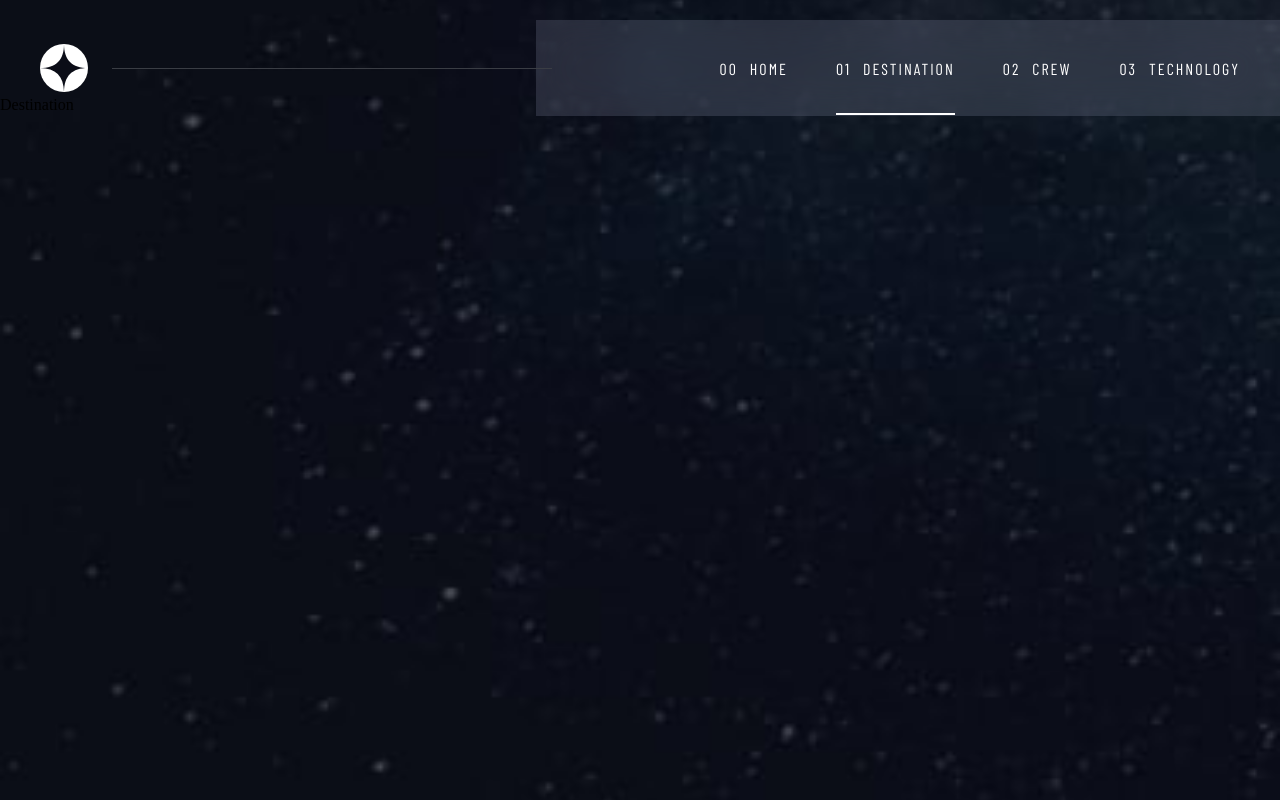
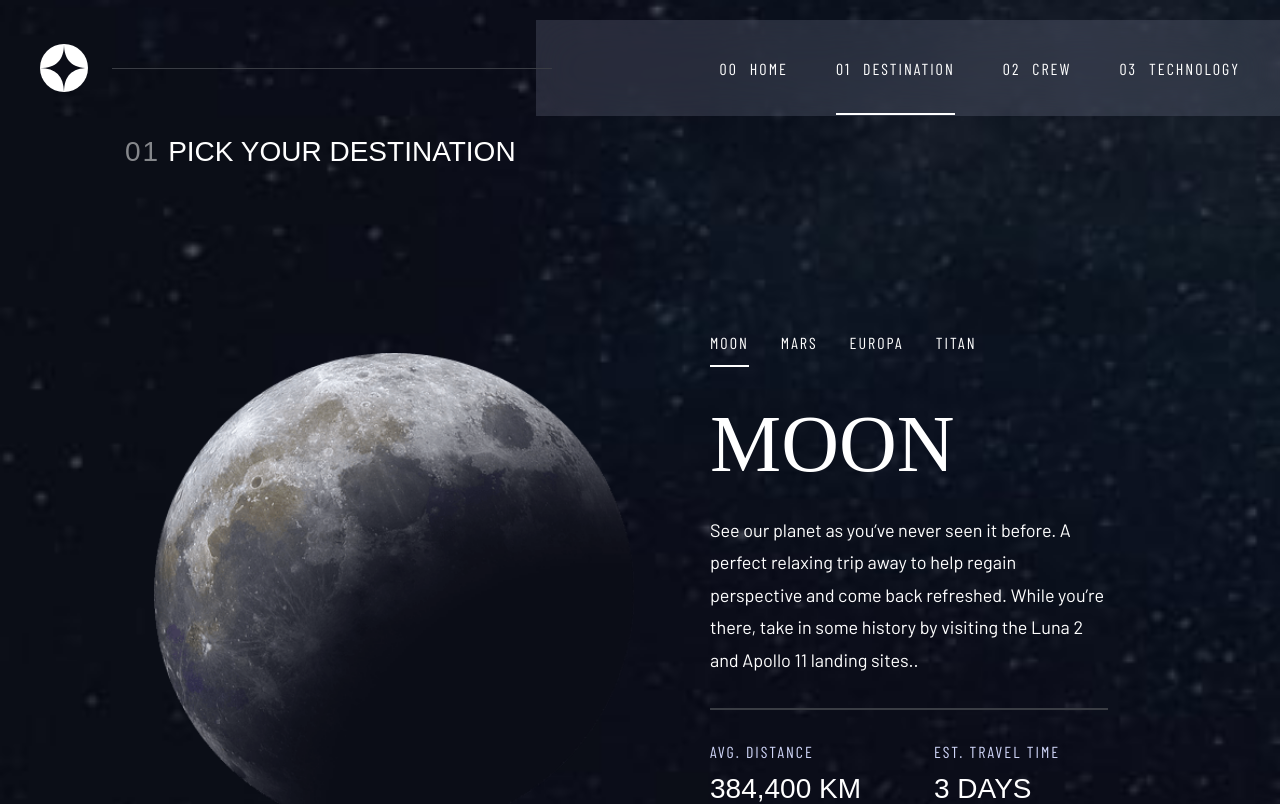
Before and after one commit to abdelaziz013/space-tourism, a React (Vite) app: page /destination in a window 1280 px wide. Shown: the top 804 px of the page. Built offline with nearby package versions, Linux system fonts and the light colour scheme; a web font is replaced by a local one.

Commit message:
dest page

```diff
--- a/src/pages/Destination.tsx
+++ b/src/pages/Destination.tsx
@@ -1,9 +1,46 @@
 import React from 'react'
-
+import { DESTDATA } from '../data';
+import { getImageUrl } from '../utils/function';
 const Destination = () => {
+  const [destItem, setDestItem] = React.useState(DESTDATA[0])
+  const getDestItem = (index: number) => {
+    setDestItem(DESTDATA[index])
+  }
   return (
-    <div>Destination</div>
-  )
+    <div className="dest__content">
+      <p className="title"><span>01</span>Pick your destination</p>
+      <div className="container">
+        <div className="dest__content--img-wrapper">
+          <div className="dest__content__img--moon">
+            <div>
+              <img src={getImageUrl(destItem.images.png)} alt="moon-img" />
+            </div>
+          </div>
+        </div>
+        <div className="dest__content--desc-wrapper">
+          {/* dest nav */}
+          <ul className="dest_nav">
+            {DESTDATA.map((item, index) => (
+              <li key={index} onClick={() => getDestItem(index)} className={`dest_nav__list ${destItem.name === item.name ? "dest_nav__list--active" : ""}`}>{item.name}</li>
+            ))}
+          </ul>
+          <div className="dest__content__description">
+            <p className="txt-1 upper-case">{destItem.name}</p>
+            <p className="txt-9"> {destItem.description}.</p>
+          </div>
+          <div className="dest__content__description--dest-time">
+            <div className="dest__content__description--distance">
+              <p className="txt-7 upper-case"> Avg. distance</p>
+              <p className="txt-6 upper-case">{destItem.distance}</p>
+            </div>
+            <div className="dest__content__description--time">
+              <p className="txt-7 upper-case">  Est. travel time</p>
+              <p className="txt-6 upper-case"> {destItem.travel}</p>
+            </div>
+          </div>
+        </div>
+      </div>
+    </div>
+  );
 }
-
 export default Destination
--- a/src/pages/Home.tsx
+++ b/src/pages/Home.tsx
@@ -3,7 +3,7 @@ import { NavLink } from "react-router-dom";
 // import Navbar from "../components/Navbar";
 const Home = () => {
   return (
-    <>
+
       <div className="container home__content">
         <div>
           <p className="upper-case">
@@ -25,7 +25,7 @@ const Home = () => {
           {/* <a className="btn" href="destination-moon.html">explore</a> */}
         </div>
       </div>
-    </>
+
   );
 };
 export default Home;
--- a/src/styles/main.scss
+++ b/src/styles/main.scss
@@ -1,4 +1,5 @@
 @import "utils/mixins";
+@import "utils/functions";
 @import "base/reset";
 @import "base/base";
 @import "base/variable";
@@ -7,4 +8,5 @@
 
 @import "components/navbar";
 @import "components/button";
-@import "pages/home"
+@import "pages/home";
+@import "pages/dest"
--- /dev/null
+++ b/src/styles/pages/_dest.scss
@@ -0,0 +1,166 @@
+.dest {
+
+
+    &__content {
+      padding: $sp-400;
+      text-align: center;
+      color: $white;
+
+      @include breakpoint-up(medium) {
+        padding: $sp-500;
+
+        .title {
+          text-align: start;
+        }
+      }
+
+      @include breakpoint-up(large) {
+        padding-inline: toRem(125);
+      }
+
+      &--img-wrapper {
+        @include breakpoint-up(large) {
+          padding: toRem(127) toRem(29);
+        }
+      }
+
+      &__img--moon {
+        padding-block: toRem(26);
+        display: flex;
+        justify-content: center;
+        align-items: center;
+        margin-bottom: $sp-400;
+
+        div {
+          height: 150px;
+          width: 150px;
+
+          @include breakpoint-up(medium) {
+            height: 300px;
+            width: 300px;
+          }
+
+          @include breakpoint-up(large) {
+            display: block;
+            height: 480px;
+            width: 480px;
+            padding: 0;
+            margin: 0;
+          }
+        }
+
+        // padding: 26px 88px;
+      }
+
+      &--desc-wrapper {
+        @include breakpoint-up(medium) {
+          padding: toRem(11) toRem(87);
+        }
+
+        @include breakpoint-up(large) {
+          padding: toRem(133) toRem(47);
+          text-align: start;
+        }
+      }
+
+      &__description {
+        padding-block: $sp-400;
+        border-bottom: toRem(2) solid #3A3D44;
+
+        & :first-child {
+          padding-bottom: $sp-300;
+
+          @include breakpoint-up(medium) {
+            font-size: 80px;
+          }
+        }
+
+        &--dest-time {
+          display: flex;
+          flex-direction: column;
+
+          @include breakpoint-up(medium) {
+            flex-direction: row;
+          }
+        }
+
+        &--distance {
+          margin-top: $sp-400;
+          flex: 1;
+
+          @include breakpoint-up(large) {
+            padding-right: toRem(50);
+          }
+
+          & :first-child {
+            margin-bottom: toRem(12);
+            color: $blue300;
+          }
+        }
+
+        &--time {
+          margin-top: $sp-400;
+          flex: 1;
+
+          & :first-child {
+            margin-bottom: toRem(12);
+            color: $blue300;
+          }
+        }
+      }
+    }
+
+    &_nav {
+      @extend .txt-8;
+      @extend .upper-case;
+      display: flex;
+      padding-inline: toRem(40);
+      justify-content: space-between;
+
+      @include breakpoint-up(medium) {
+        padding-inline: toRem(127);
+      }
+
+      @include breakpoint-up(large) {
+        padding-inline: 0px;
+        justify-content: flex-start;
+        gap: toRem(32);
+      }
+
+      &__list {
+        position: relative;
+        padding-bottom: toRem(15);
+        cursor: pointer;
+
+        &:after {
+          content: "";
+          background-color: $white;
+          position: absolute;
+          bottom: 0;
+          width: 100%;
+          height: 2px;
+          display: block;
+          opacity: 0;
+          transition: opacity 1500ms ease-in-out;
+        }
+
+
+        &:hover::after {
+          opacity: 1;
+        }
+        &--active:after{
+            opacity:1;
+
+        }
+
+      }
+
+      &__list--active::after{
+       opacity: 1;
+    //    border: 1px solid red;
+    //    background-color: antiquewhite;
+
+
+    }
+    }
+  }
--- /dev/null
+++ b/src/styles/utils/_functions.scss
@@ -0,0 +1,4 @@
+@function toRem($value) {
+    $remValue: ($value / 16) + rem;
+    @return $remValue;
+}
```
Lines whose indentation alone changed are shown as unchanged.
